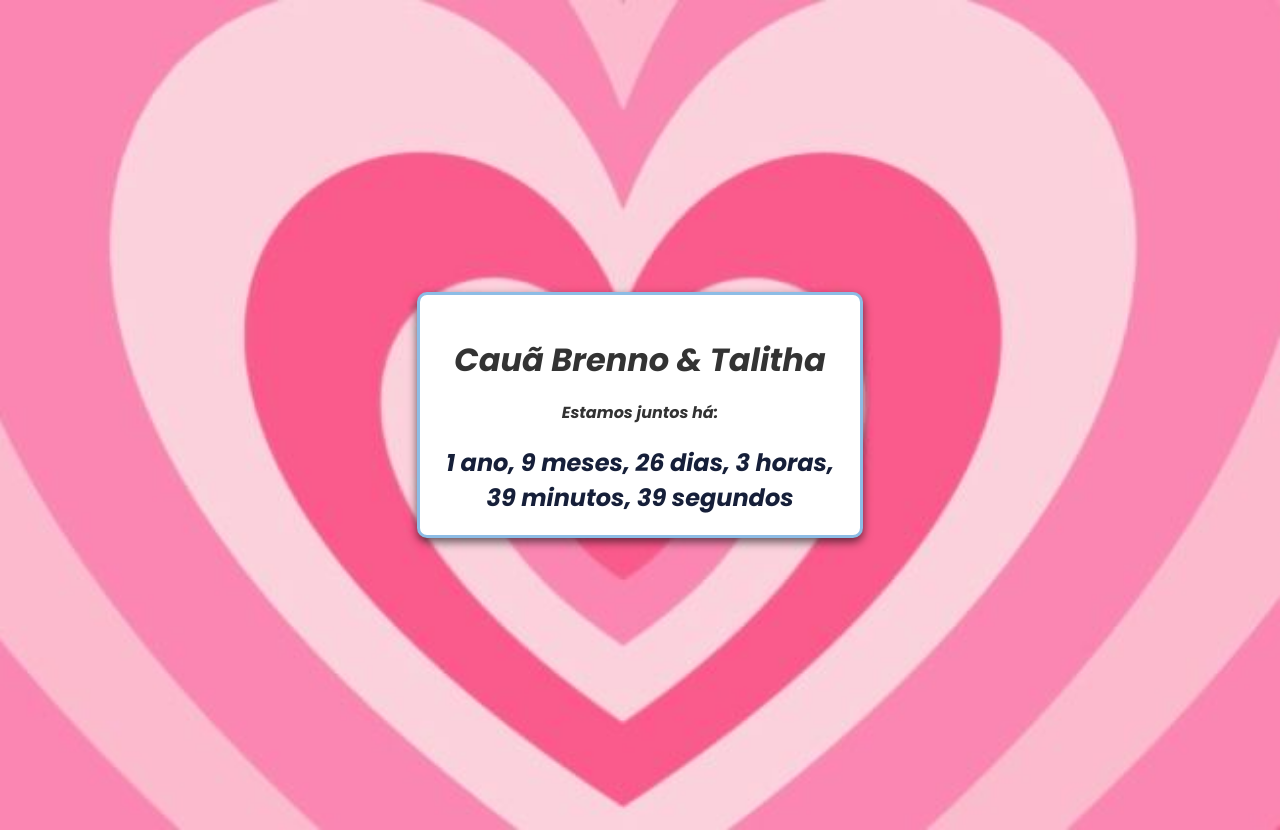
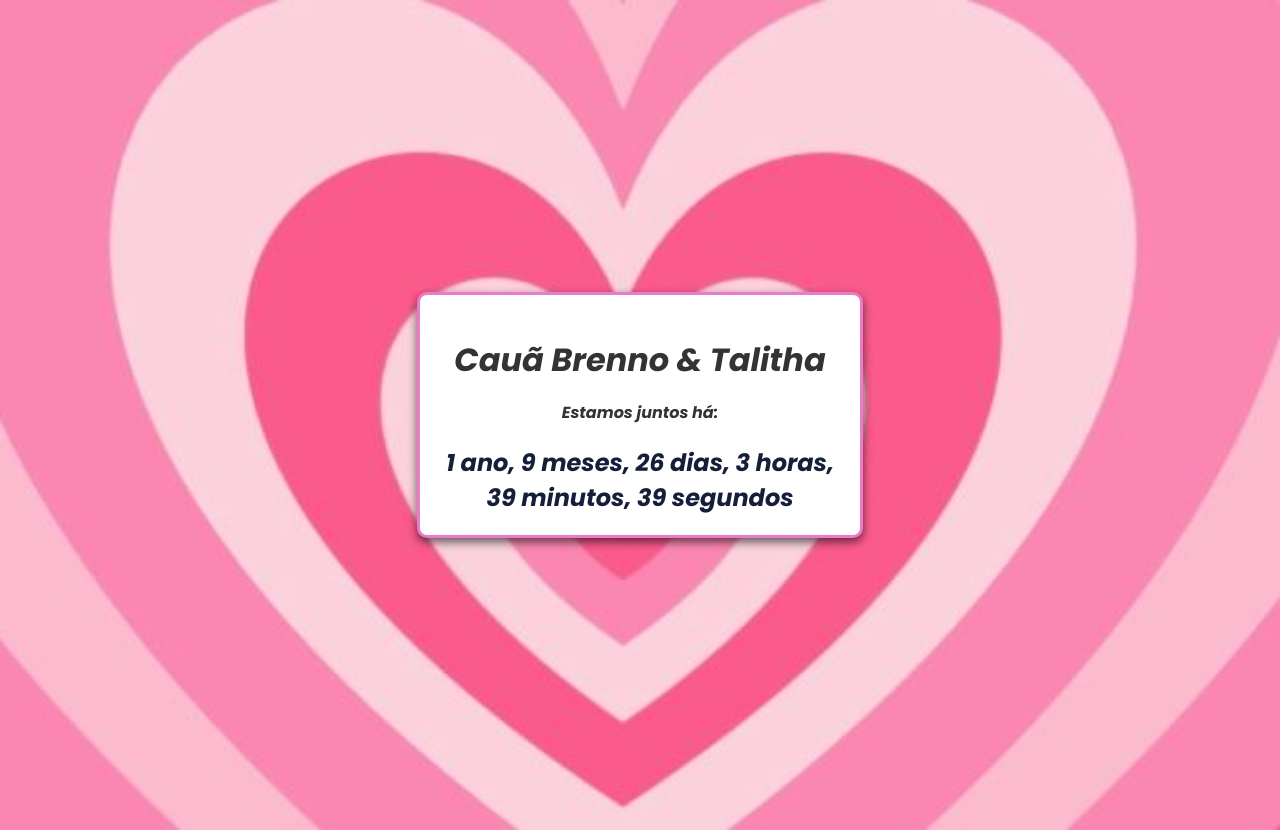
Before and after one commit to cauabrenno/contador-namoro, a plain HTML site: page index.html in a window 1280 px wide. Drawn offline with Linux system fonts and the light colour scheme.

Commit message:
Mudar cor da borda

```diff
--- a/styles.css
+++ b/styles.css
@@ -22,7 +22,7 @@ body {
     margin-top: 50px center;
     padding: 20px; /* Espaçamento interno para dar respiro */
     max-width: 400px; /* Define uma largura máxima */
-    border: 3px solid #8dbce5; /* Adiciona uma borda com cor */
+    border: 3px solid #e87cc9; /* Adiciona uma borda com cor */
     border-radius: 10px; /* Arredonda os cantos da borda */
     background-color: #ffffff; /* Fundo branco dentro da borda */
     box-shadow: 0px 4px 10px rgba(0, 0, 0, 0.6); /* Sombra sutil para destacar */
```
